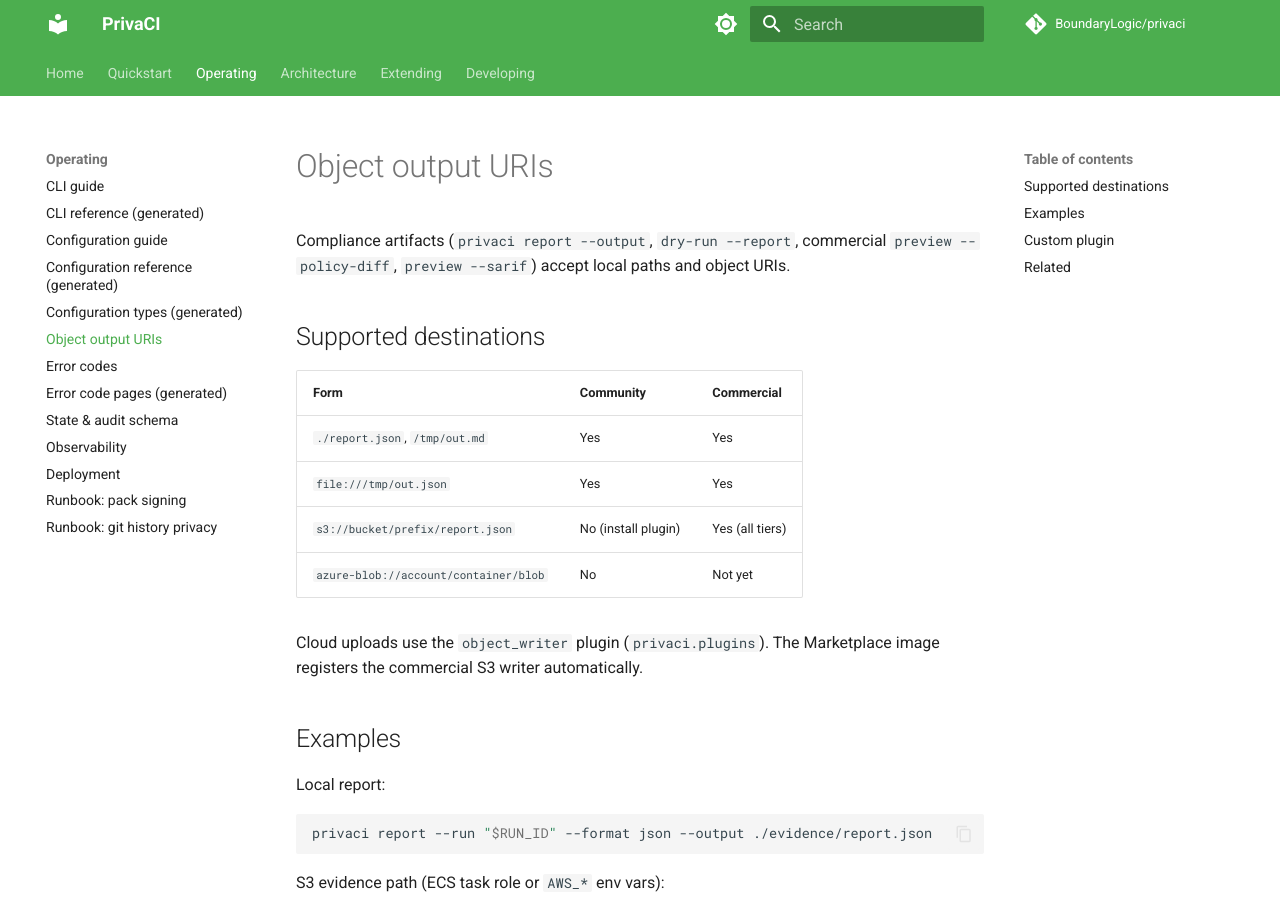
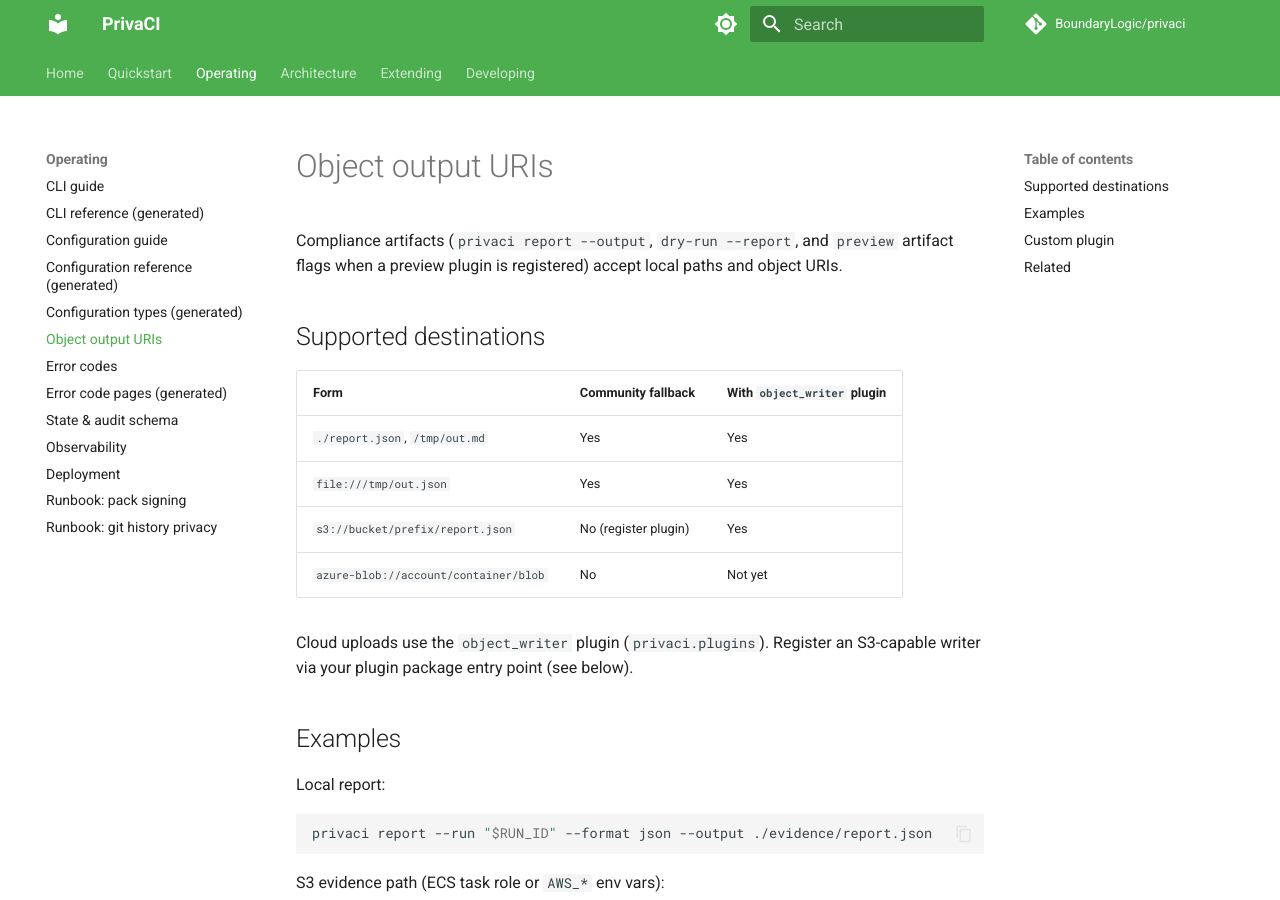
Before and after one commit to BoundaryLogic/privaci, an MkDocs documentation site: the page built from docs/object-output.md, in a window 1280 px wide and 900 px high. Built offline with MkDocs 1.6.1 and Material for MkDocs 9.7.7, drawn with Linux system fonts in a browser that asks for light colours; comment, search, counter and statistics services are not loaded.

Commit message:
Release v1.0.2 with plugin-contract language in public docs.
ObjectWriter artifact URIs, keyed hmac_hash/pseudonym actions, COPY passthrough
fix, and expanded public-repo language guard (no product tiers in release/docs).

```diff
--- a/docs/generated/mask-rules.schema.json
+++ b/docs/generated/mask-rules.schema.json
@@ -354,7 +354,7 @@
     }
   },
   "additionalProperties": false,
-  "description": "Root mask-rules.yaml document.\n\nAttributes:\n    version: Config schema version. The MVP engine accepts ``\"1.0\"`` only.\n    global_salt: Optional salt literal or secret URI; resolved at run time\n        by the secrets resolver. Never logged.\n    pseudonym_key: Optional HMAC key for ``hmac_hash`` and ``pseudonym``\n        actions (Growth+ tier). Distinct from ``global_salt``.\n    on_existing_data: Target-table collision policy. ``append`` is rejected\n        in the MVP.\n    strict_autodetect: Fail the run when auto-detect finds uncovered PII.\n    replicate_all_indexes: Replicate every source index, not just unique\n        and primary-key indexes.\n    batch_size: Default streaming batch size in rows.\n    audit_log: Write the per-run audit log to ``_privaci.audit_log``.\n    auto_detect: Run the zero-config PII column scanner.\n    implied_fk_ignore: Source column paths (``schema.table.column``) whose\n        implied (soft) foreign-key warnings should be silenced.\n    tables: Mapping of table identifier to its configuration.",
+  "description": "Root mask-rules.yaml document.\n\nAttributes:\n    version: Config schema version. The MVP engine accepts ``\"1.0\"`` only.\n    global_salt: Optional salt literal or secret URI; resolved at run time\n        by the secrets resolver. Never logged.\n    pseudonym_key: Optional HMAC key for ``hmac_hash`` and ``pseudonym``\n        actions when the license validator permits keyed masking. Distinct\n        from ``global_salt``.\n    on_existing_data: Target-table collision policy. ``append`` is rejected\n        in the MVP.\n    strict_autodetect: Fail the run when auto-detect finds uncovered PII.\n    replicate_all_indexes: Replicate every source index, not just unique\n        and primary-key indexes.\n    batch_size: Default streaming batch size in rows.\n    audit_log: Write the per-run audit log to ``_privaci.audit_log``.\n    auto_detect: Run the zero-config PII column scanner.\n    implied_fk_ignore: Source column paths (``schema.table.column``) whose\n        implied (soft) foreign-key warnings should be silenced.\n    tables: Mapping of table identifier to its configuration.",
   "properties": {
     "audit_log": {
       "default": true,
--- a/docs/object-output.md
+++ b/docs/object-output.md
@@ -1,19 +1,20 @@
 # Object output URIs
 
-Compliance artifacts (`privaci report --output`, `dry-run --report`, commercial
-`preview --policy-diff`, `preview --sarif`) accept local paths and object URIs.
+Compliance artifacts (`privaci report --output`, `dry-run --report`, and
+`preview` artifact flags when a preview plugin is registered) accept local paths
+and object URIs.
 
 ## Supported destinations
 
-| Form | Community | Commercial |
-|------|-----------|------------|
+| Form | Community fallback | With `object_writer` plugin |
+|------|-------------------|----------------------------|
 | `./report.json`, `/tmp/out.md` | Yes | Yes |
 | `file:///tmp/out.json` | Yes | Yes |
-| `s3://bucket/prefix/report.json` | No (install plugin) | Yes (all tiers) |
+| `s3://bucket/prefix/report.json` | No (register plugin) | Yes |
 | `azure-blob://account/container/blob` | No | Not yet |
 
-Cloud uploads use the `object_writer` plugin (`privaci.plugins`). The
-Marketplace image registers the commercial S3 writer automatically.
+Cloud uploads use the `object_writer` plugin (`privaci.plugins`). Register an
+S3-capable writer via your plugin package entry point (see below).
 
 ## Examples
 
--- a/pyproject.toml
+++ b/pyproject.toml
@@ -4,7 +4,7 @@
 
 [project]
 name = "privaci"
-version = "1.0.1"
+version = "1.0.2"
 description = "In-VPC PostgreSQL masking and anonymization engine"
 readme = "README.md"
 license = { text = "Elastic License 2.0" }
--- a/src/privaci/__init__.py
+++ b/src/privaci/__init__.py
@@ -2,4 +2,4 @@
 
 from __future__ import annotations
 
-__version__ = "1.0.1"
+__version__ = "1.0.2"
```
Also changed, not shown: CHANGELOG.md (+10 -4 lines), docs/configuration.md (+5 -5 lines), docs/generated/cli-reference.md (+2 -2 lines), .github/release-notes/v1.0.1.md, .github/release-notes/v1.0.2.md (added), 8 other files.
